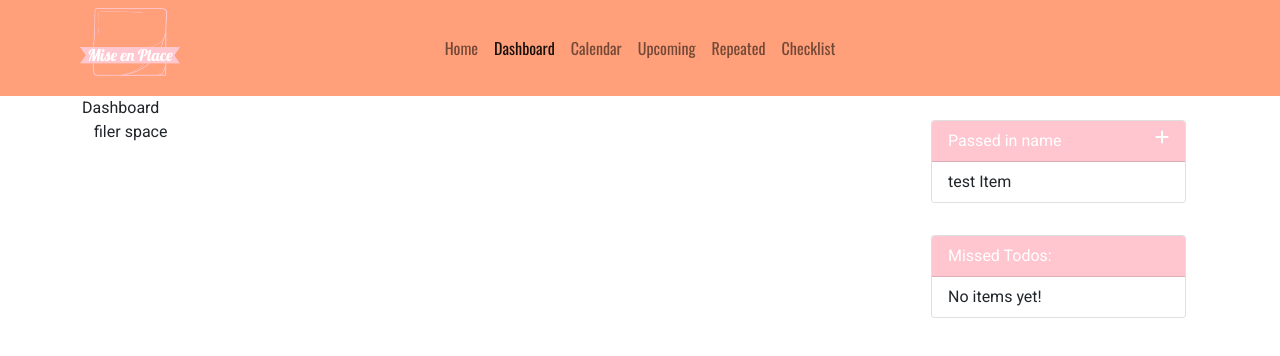
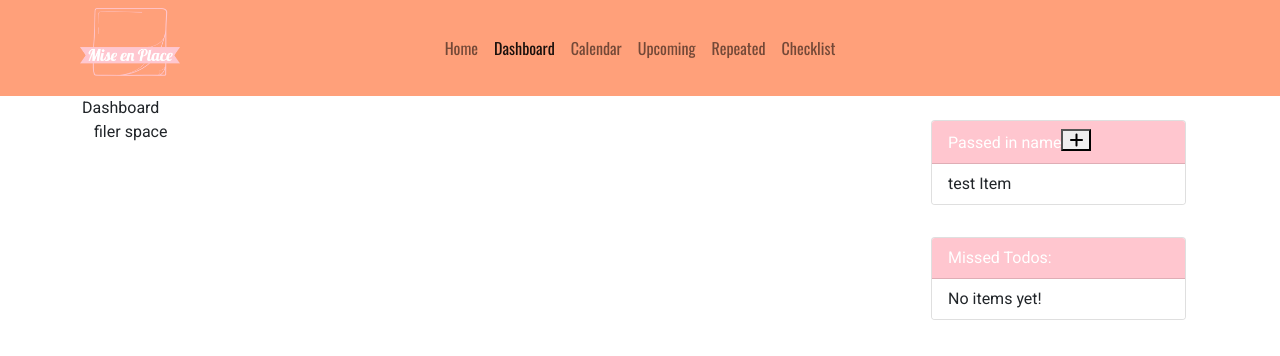
Before and after one commit to jvbridge/mise-en-place-react, a React (Create React App) app in the folder src/client/: page /dashboard in a window 1280 px wide. Shown: the top 356 px of the page. Built offline with nearby package versions, Linux system fonts and the light colour scheme.

Commit message:
switching to react components

```diff
--- a/src/client/src/components/Checklist/ChecklistMember.tsx
+++ b/src/client/src/components/Checklist/ChecklistMember.tsx
@@ -1,3 +1,5 @@
+import { ListGroupItem } from 'react-bootstrap';
+
 export interface ChecklistItemProps {
   name: string;
   done: boolean;
@@ -6,7 +8,9 @@ export interface ChecklistItemProps {
 
 function ChecklistMember(props: ChecklistItemProps) {
   const { name, done } = props;
-  return <li className="list-group-item to-do-item">{name}</li>;
+  return (
+    <ListGroupItem className="list-group-item to-do-item">{name}</ListGroupItem>
+  );
 }
 
 export default ChecklistMember;
--- a/src/client/src/components/Checklist/index.tsx
+++ b/src/client/src/components/Checklist/index.tsx
@@ -1,3 +1,4 @@
+import { Card, ListGroup } from 'react-bootstrap';
 import ChecklistMember from './ChecklistMember';
 
 export interface ChecklistProps {
@@ -9,6 +10,7 @@ export interface ChecklistProps {
 export interface ChecklistItem {
   name: string;
   done: boolean;
+  time?: string;
 }
 
 function Checklist({ checklistItems, name, displayList }: ChecklistProps) {
@@ -17,19 +19,19 @@ function Checklist({ checklistItems, name, displayList }: ChecklistProps) {
 
   if (!displayList) {
     addItem = (
-      <a href="" id="plus">
+      <button className="link-button plus">
         <i className="fa-solid fa-plus"></i>
-      </a>
+      </button>
     );
   }
 
   return (
-    <div className="card to-do-card" style={{ width: '100%' }}>
-      <div className="card-header to-do-card-header">
+    <Card className="to-do-card" style={{ width: '100%' }}>
+      <Card.Header className="to-do-card-header">
         {name}
         {addItem}
-      </div>
-      <ul className="list-group list-group-flush">
+      </Card.Header>
+      <ListGroup variant="flush">
         {checklistItems.length ? (
           checklistItems.map((item) => {
             return (
@@ -43,8 +45,8 @@ function Checklist({ checklistItems, name, displayList }: ChecklistProps) {
         ) : (
           <li className="list-group-item to-do-item">No items yet!</li>
         )}
-      </ul>
-    </div>
+      </ListGroup>
+    </Card>
   );
 }
 
```
